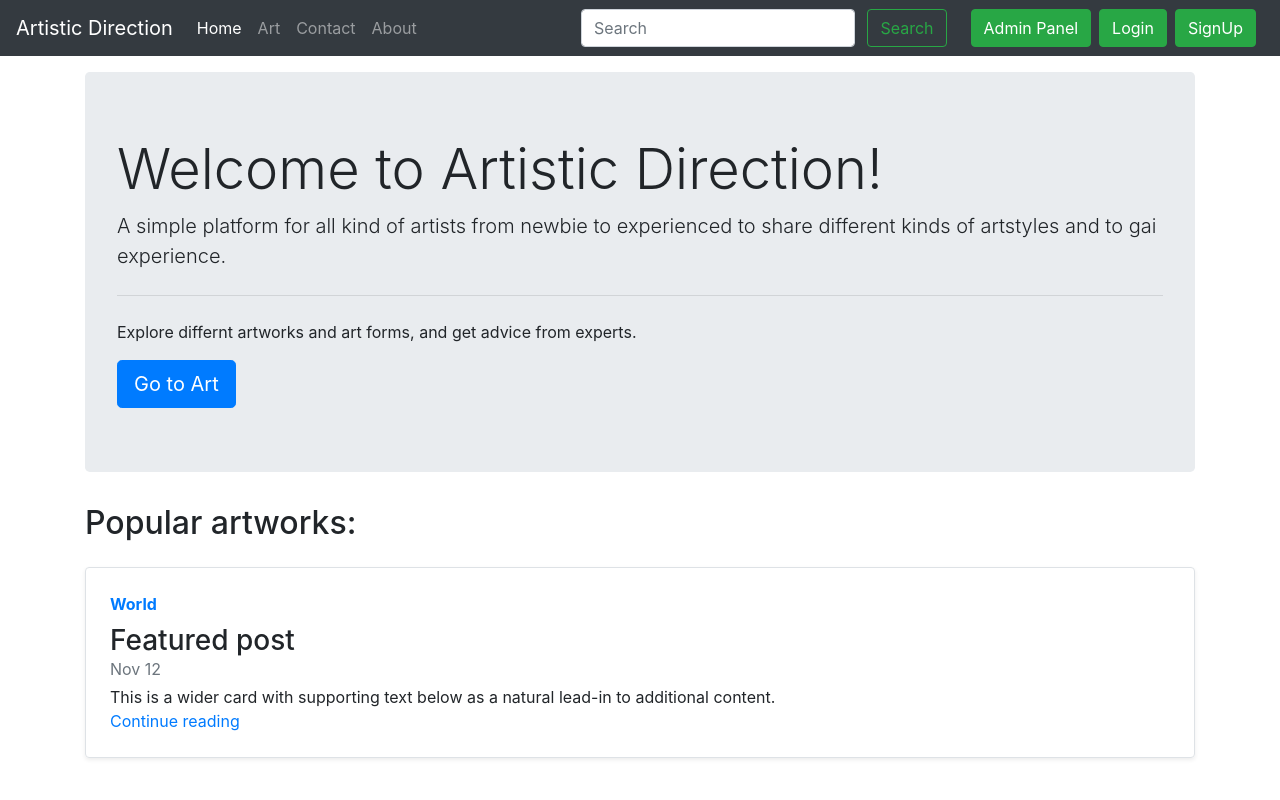
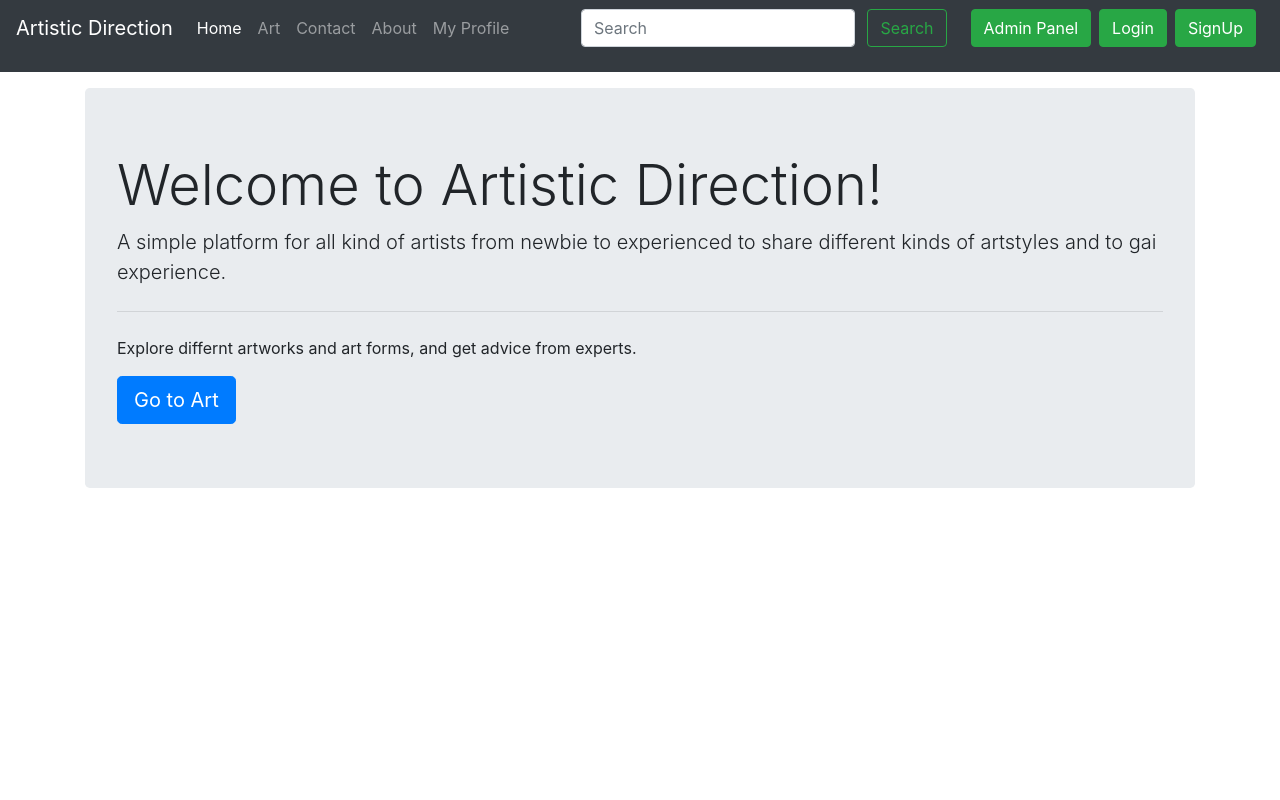
Before and after one commit to giteshacharekar/artistic-direction, a Django app: template templates/home/home.html in a window 1280 px wide. Run offline with Django 3.2, Linux system fonts and the light colour scheme; the template is opened without the code that fills it, so the values that code supplies are empty; some libraries are stand-ins or nearby versions.

Commit message:
navigation bar added

```diff
--- a/templates/base.html
+++ b/templates/base.html
@@ -34,6 +34,10 @@
         </li>
          <li class="nav-item {% block aboutactive %} {% endblock aboutactive %}">
           <a class="nav-link" href="/about">About</a>
+        </li>
+         </li>
+         <li class="nav-item {% block profileactive %} {% endblock profileactive %}">
+          <a class="nav-link" href="/myprofile">My Profile</a>
         </li>
 
       </ul>
@@ -115,6 +119,8 @@
       </div>
     </div>
   </nav>
+  <nav class="navbar navbar-expand-lg navbar-dark bg-dark">
+   </nav>
   {% for message in messages %}
   <div class="alert alert-{{ message.tags }} mb-0 alert-dismissible fade show" role="alert">
     <strong>Message: </strong> {{ message }}
--- a/templates/home/home.html
+++ b/templates/home/home.html
@@ -14,20 +14,5 @@
     </div>
 </div>
 
-<div class="container">
-    <h2>Popular artworks:</h2>
-    <div class="row no-gutters border rounded overflow-hidden flex-md-row my-4 shadow-sm h-md-250 position-relative">
-        <div class="col p-4 d-flex flex-column position-static">
-            <strong class="d-inline-block mb-2 text-primary">World</strong>
-            <h3 class="mb-0">Featured post</h3>
-            <div class="mb-1 text-muted">Nov 12</div>
-            <p class="card-text mb-auto">This is a wider card with supporting text below as a natural lead-in to
-                additional content.</p>
-            <a href="#" class="stretched-link">Continue reading</a>
-        </div>
-        <div class="col-auto d-none d-lg-block">
 
-        </div>
-    </div>
-</div>
 {% endblock body %}
```
Also changed, not shown: db.sqlite3.
